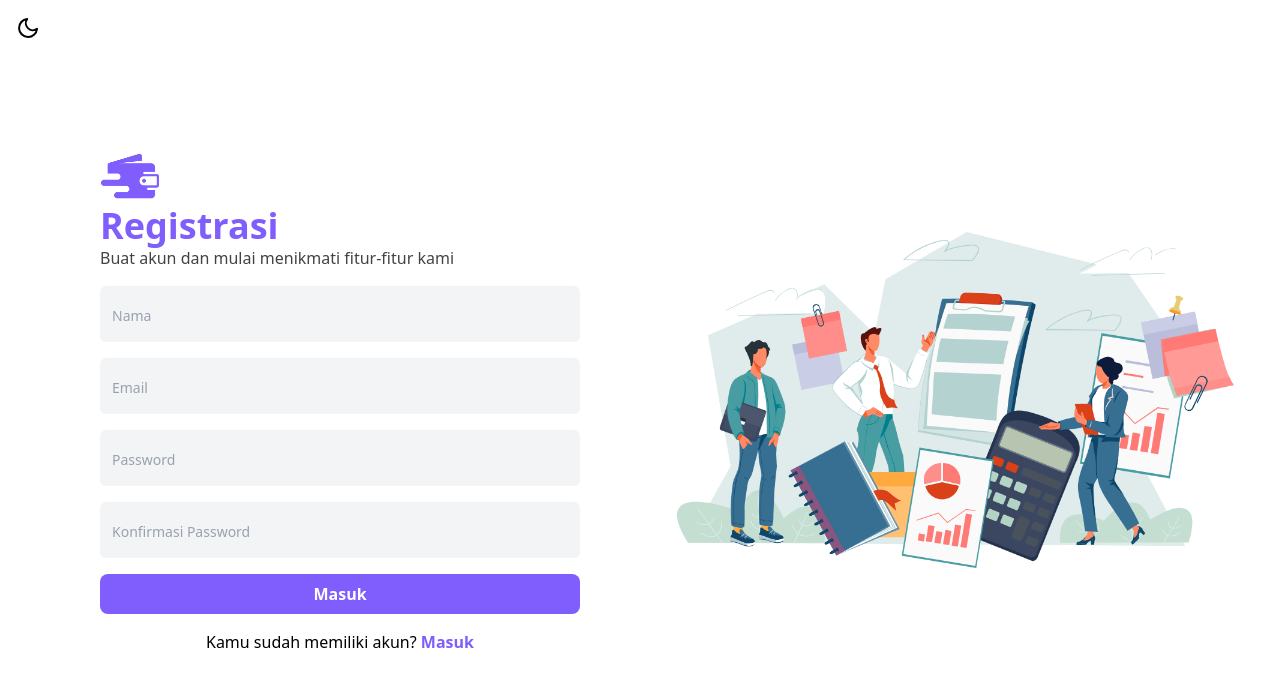
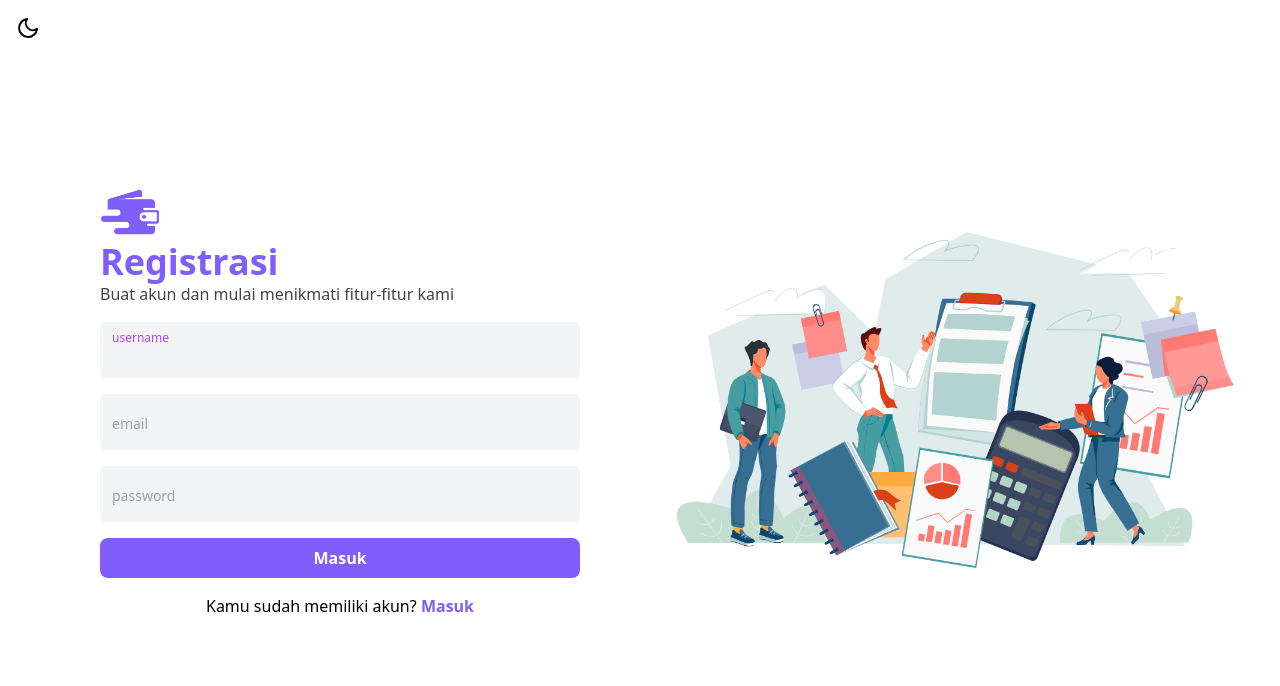
Before and after one commit to Randi-95/capstone2, a React (Vite) app: page /Registrasi in a window 1280 px wide. Shown: the top 686 px of the page. Built offline with nearby package versions, Linux system fonts and the light colour scheme.

Commit message:
login register authentikasi

```diff
--- a/package.json
+++ b/package.json
@@ -16,6 +16,7 @@
     "@fullcalendar/timegrid": "^6.1.15",
     "@tailwindcss/vite": "^4.0.9",
     "aos": "^3.0.0-beta.6",
+    "axios": "^1.8.4",
     "react": "^19.0.0",
     "react-dom": "^19.0.0",
     "react-feather": "^2.0.10",
--- a/src/component/elements/input.jsx
+++ b/src/component/elements/input.jsx
@@ -1,20 +1,23 @@
 import "../../App.css";
+import { forwardRef } from "react";
 
-function Input(props){
-    const {nama, type} = props
-    return(
-        <div className="relative">
-        <input type={type} id="email" placeholder=" "
-            className="mt-4  peer block w-full rounded-md px-3 pt-5 pb-4 text-sm font-medium outline-none transition-all dark:text-white bg-gray-100 dark:bg-[#2D2D2D]" required/>
-        <label for="email"
-            className="absolute left-3 top-2 text-gray-500 text-xs font-medium transition-all peer-placeholder-shown:top-5 peer-placeholder-shown:text-sm peer-placeholder-shown:text-gray-400 peer-focus:top-2 peer-focus:text-xs peer-focus:text-purple-500">
-            {nama}
+const Input = forwardRef(({ nama, type }, ref) => {
+    return (
+      <div className="relative">
+        <input
+          ref={ref}
+          type={type}
+          placeholder=" "
+          className="mt-4 peer block w-full rounded-md px-3 pt-5 pb-4 text-sm font-medium outline-none transition-all dark:text-white bg-gray-100 dark:bg-[#2D2D2D]"
+          required
+        />
+        <label
+          className="absolute left-3 top-2 text-gray-500 text-xs font-medium transition-all peer-placeholder-shown:top-5 peer-placeholder-shown:text-sm peer-placeholder-shown:text-gray-400 peer-focus:top-2 peer-focus:text-xs peer-focus:text-purple-500"
+        >
+          {nama}
         </label>
-    </div>
+      </div>
+    );
+  });
 
-
-
-    )
-}
-
-export default Input;
+  export default Input;
--- a/src/pages/Login.jsx
+++ b/src/pages/Login.jsx
@@ -1,33 +1,94 @@
 import Input from "../component/elements/input.jsx";
 import DarkModeToggle from "../component/elements/darkMode.jsx";
 import { Link } from "react-router-dom";
+import { useEffect, useRef, useState } from "react";
+import { login } from "../services/auth.js";
 
+function Login() {
+  const [loginFailed, setLoginFailed] = useState("")
+  const emailRef = useRef(null);
+  const passwordRef = useRef(null);
 
-function Login(){
-    return(
+  const handlerLogin = (event) => {
+    event.preventDefault();
+
+    const data = {
+      email: emailRef.current.value,
+      password: passwordRef.current.value,
+    };
+
+    login(data, (status, res) => {
+      if (status) {
+        localStorage.setItem("token", res);
+        setLoginFailed("")
+        window.location.href = "/dashboard"
+      } else {
+        setLoginFailed(res.response.data.error)
+        console.log(res.response.data.error);
+      }
+    });
+    emailRef.current.value = "";
+    passwordRef.current.value = "";
+  };
+  useEffect(() => {
+    emailRef.current.focus();
+  }, []);
+
+  return (
     <div className="login h-screen dark:bg-[#0D1117]  flex flex-col justify-center lg:flex-row lg:items-center">
       <div className="container-login grid lg:grid-cols-2  items-center px-2 lg:px-10 ">
         <div className="login lg:px-15">
           <div className="absolute top-4 left-4 ">
             <DarkModeToggle />
           </div>
-                    <img src="/img/logo-capstone.png" alt="" className="w-[60px]"/>
+          <img src="/img/logo-capstone.png" alt="" className="w-[60px]" />
           <h1 className="font-bold text-primary text-4xl">Masuk</h1>
-                    <p className="text-[#434343] dark:text-white font-medium">Selamat datang diFinancial Tracker</p>
-                    <form action="">
-                        <Input nama="Email" type= "email"></Input>
-                        <Input nama="Password" type= "password"></Input>
-                        <Link to = "/Dashboard"><button type="submit" className="bg-primary mt-4 w-full h-10 font-bold text-white rounded-lg">Masuk</button></Link>
+          <p className="text-[#434343] dark:text-white font-medium">
+            Selamat datang diFinancial Tracker
+          </p>
+          <form action="" onSubmit={handlerLogin}>
+            <Input ref={emailRef} nama="Email" type="email"></Input>
+            <Input ref={passwordRef} nama="Password" type="password"></Input>
+            <button
+              type="submit"
+              className="bg-primary mt-4 w-full h-10 font-bold text-white rounded-lg"
+            >
+              Masuk
+            </button>
           </form>
-                    <p className="text-center font-normal mt-4  dark:text-white">Kamu belum memiliki akun? <Link to='/Registrasi' className="font-bold text-primary">Daftar</Link></p>
+          {loginFailed &&
+          <div role="alert" className="border-s-4 border-red-700 bg-red-50 p-4 mt-4">
+            <div className="flex items-center gap-2 text-red-700 text-center">
+              <svg
+                xmlns="http://www.w3.org/2000/svg"
+                viewBox="0 0 24 24"
+                fill="currentColor"
+                className="size-5"
+              >
+                <path
+                  fillRule="evenodd"
+                  d="M9.401 3.003c1.155-2 4.043-2 5.197 0l7.355 12.748c1.154 2-.29 4.5-2.599 4.5H4.645c-2.309 0-3.752-2.5-2.598-4.5L9.4 3.003zM12 8.25a.75.75 0 01.75.75v3.75a.75.75 0 01-1.5 0V9a.75.75 0 01.75-.75zm0 8.25a.75.75 0 100-1.5.75.75 0 000 1.5z"
+                  clipRule="evenodd"
+                />
+              </svg>
+
+              <strong className="font-medium text-center"> {loginFailed} </strong>
+            </div>
+          </div> }
+
+          <p className="text-center font-normal mt-4  dark:text-white">
+            Kamu belum memiliki akun?{" "}
+            <Link to="/Registrasi" className="font-bold text-primary">
+              Daftar
+            </Link>
+          </p>
         </div>
         <div className="foto hidden lg:block">
           <img src="/img/login-image.png" alt="" />
         </div>
       </div>
     </div>
-
-    )
+  );
 }
 
 export default Login;
--- a/src/pages/daftar.jsx
+++ b/src/pages/daftar.jsx
@@ -1,35 +1,98 @@
 import Input from "../component/elements/input.jsx";
 import DarkModeToggle from "../component/elements/darkMode.jsx";
 import { Link } from "react-router-dom";
+import { useEffect, useRef, useState } from "react";
+import { register } from "../services/auth.js";
 
+function Registrasi() {
+  const [successRegister, setSuccessRegister] = useState("");
+  const handleRegister = (event) => {
+    event.preventDefault();
+    const data = {
+      username: usernameRef.current.value,
+      email: emailRef.current.value,
+      password: passwordRef.current.value,
+    };
+    register(data, (status, res) => {
+      if (status) {
+        setSuccessRegister(res);
+      }
+    });
 
-function Registrasi(){
-    return(
+    usernameRef.current.value = "";
+    emailRef.current.value = "";
+    passwordRef.current.value = "";
+  };
+
+  const usernameRef = useRef(null);
+  const emailRef = useRef(null);
+  const passwordRef = useRef(null);
+
+  useEffect(() => {
+    usernameRef.current.focus();
+  }, []);
+
+  return (
     <div className="login h-screen dark:bg-[#0D1117]  flex flex-col justify-center lg:flex-row lg:items-center">
       <div className="container-login grid lg:grid-cols-2  items-center px-2 lg:px-10 ">
         <div className="login lg:px-15">
           <div className="absolute top-4 left-4 ">
             <DarkModeToggle />
           </div>
-                    <img src="/img/logo-capstone.png" alt="" className="w-[60px]"/>
+          <img src="/img/logo-capstone.png" alt="" className="w-[60px]" />
           <h1 className="font-bold text-primary text-4xl">Registrasi</h1>
-                    <p className="text-[#434343] dark:text-white font-medium">Buat akun dan mulai menikmati fitur-fitur kami</p>
-                    <form action="">
-                        <Input nama="Nama" type= "text"></Input>
-                        <Input nama="Email" type= "email"></Input>
-                        <Input nama="Password" type= "password"></Input>
-                        <Input nama="Konfirmasi Password" type= "password"></Input>
-                        <button type="submit" className="bg-primary mt-4 w-full h-10 font-bold text-white rounded-lg">Masuk</button>
+          <p className="text-[#434343] dark:text-white font-medium">
+            Buat akun dan mulai menikmati fitur-fitur kami
+          </p>
+          <form action="" onSubmit={handleRegister}>
+            <Input ref={usernameRef} nama="username" type="text"></Input>
+            <Input ref={emailRef} nama="email" type="email"></Input>
+            <Input ref={passwordRef} nama="password" type="password"></Input>
+            <button
+              type="submit"
+              className="bg-primary mt-4 w-full h-10 font-bold text-white rounded-lg"
+            >
+              Masuk
+            </button>
           </form>
-                    <p className="text-center font-normal mt-4  dark:text-white">Kamu sudah memiliki akun? <Link to='/login' className="font-bold text-primary">Masuk</Link></p>
+          {successRegister && (
+            <div
+              role="alert"
+              className="border-s-4 border-green-700 bg-green-50 p-4 mt-4"
+            >
+              <div className="flex items-center gap-2 text-green-700 text-center">
+                <svg
+                  xmlns="http://www.w3.org/2000/svg"
+                  viewBox="0 0 24 24"
+                  fill="currentColor"
+                  className="size-5"
+                >
+                  <path
+                    fillRule="evenodd"
+                    d="M9.401 3.003c1.155-2 4.043-2 5.197 0l7.355 12.748c1.154 2-.29 4.5-2.599 4.5H4.645c-2.309 0-3.752-2.5-2.598-4.5L9.4 3.003zM12 8.25a.75.75 0 01.75.75v3.75a.75.75 0 01-1.5 0V9a.75.75 0 01.75-.75zm0 8.25a.75.75 0 100-1.5.75.75 0 000 1.5z"
+                    clipRule="evenodd"
+                  />
+                </svg>
+
+                <strong className="font-medium text-center">
+                    {successRegister}
+                </strong>
+              </div>
+            </div>
+          )}
+          <p className="text-center font-normal mt-4  dark:text-white">
+            Kamu sudah memiliki akun?{" "}
+            <Link to="/login" className="font-bold text-primary">
+              Masuk
+            </Link>
+          </p>
         </div>
         <div className="foto hidden lg:block">
           <img src="/img/login-image.png" alt="" />
         </div>
       </div>
     </div>
-
-    )
+  );
 }
 
 export default Registrasi;
--- /dev/null
+++ b/src/services/auth.js
@@ -0,0 +1,23 @@
+import axios from "axios";
+
+const url = "https://capstone-be-production.up.railway.app"
+// const url = "http://localhost:9000"
+
+export const register = async (data, callback) => {
+    try {
+        const res = await axios.post(`${url}/register`, data)
+        callback(true, res.data.pesan)
+
+    } catch(err){
+        callback(false, err)
+    }
+}
+
+export const login = async (data, callback) => {
+    try {
+        const res = await axios.post(`${url}/login`, data)
+        callback(true, res.data.token)
+    } catch(err) {
+        callback(false, err)
+    }
+}
```
Also changed, not shown: 1 other file (tests, documents, lock files or other folders). Lines whose indentation alone changed are shown as unchanged.
